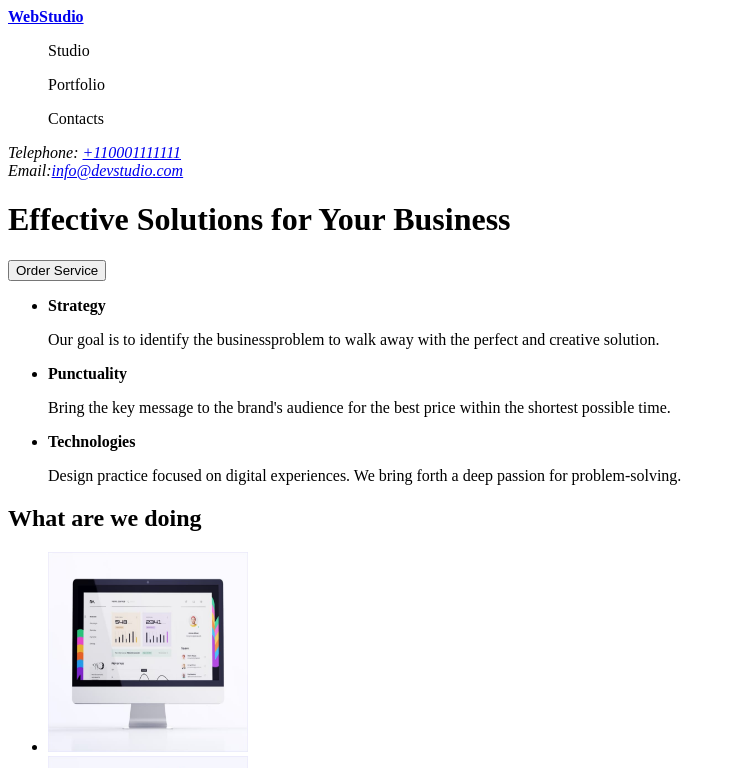
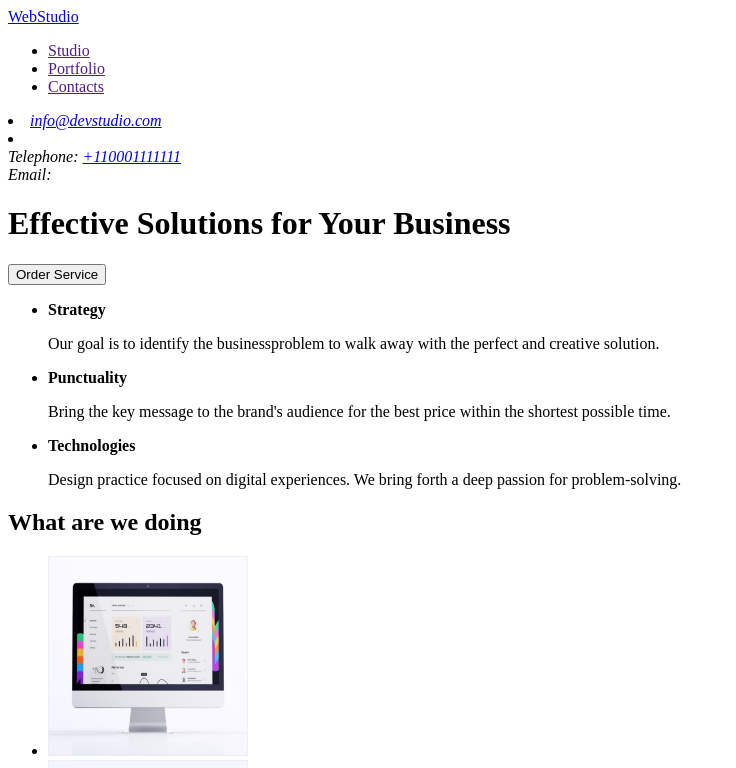
Before and after one commit to placebo889/goit-markup-hw-01, a plain HTML site: page index.html in a window 1280 px wide. Shown: the top 768 px of the page, without its empty margins (0-736 px from the left). Drawn offline with Linux system fonts and the light colour scheme.

Commit message:
Update index.html

```diff
--- a/index.html
+++ b/index.html
@@ -7,24 +7,21 @@
 </head>
 <body>
     <header>
-<a href ="https://www.figma.com/file/Kr5Q4EVrEAqpOWko4QeEJb/Web-Studio-(Version-4.0)?type=design&node-id=296605-3&mode=design&t=ZI87vj6XpPY5BQ7Y-0"><strong>WebStudio</strong></a>
 <nav>
+<a href="./index.html">WebStudio</a>
+
 <ul>
-    <il>
-<p>Studio</p>
-    </il>
-    <il>
-<p>Portfolio</p>
-    </il>
-    <il>
-<p>Contacts</p>
-    </il>
+    <li><a href="">Studio</a></li>
+    <li><a href="">Portfolio</a></li>
+    <li><a href="">Contacts</a></li>
 </ul>
+
 </nav>
 <address>
+    <li><a href="mailto:info@devstudio.com">info@devstudio.com</a></li>
+    <li></li>
     Telephone: <a href="tel:+110001111111">+110001111111</a><br/>
-    Email:<a href="mailto:info@devstudio.com">info@devstudio.com</a><br >
-
+    Email:<br >
 </address>
 <h1>Effective Solutions for Your Business</h1>
 <button type="button">Order Service</button><br/>
@@ -81,7 +78,7 @@
 </main>
 <footer>
 <a
-    href="https://www.figma.com/file/Kr5Q4EVrEAqpOWko4QeEJb/Web-Studio-(Version-4.0)?type=design&node-id=296605-3&mode=design&t=ZI87vj6XpPY5BQ7Y-0"><strong>WebStudio</strong>
+    href="./index.html">WebStudio
 </a>
 <p>Increase the flow of customers and sales for your business with digital marketing & growth solutions.</p>
 </footer>
```
